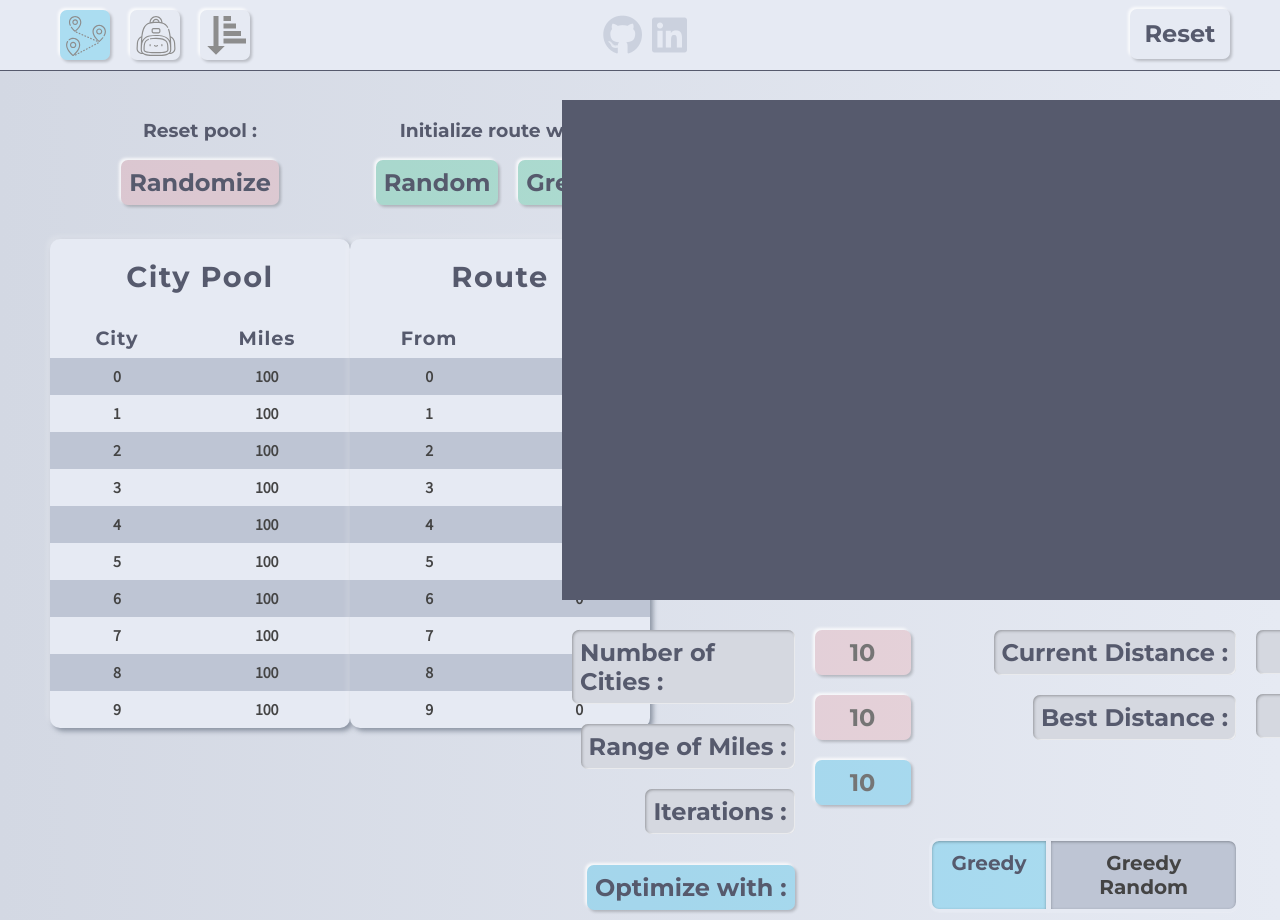
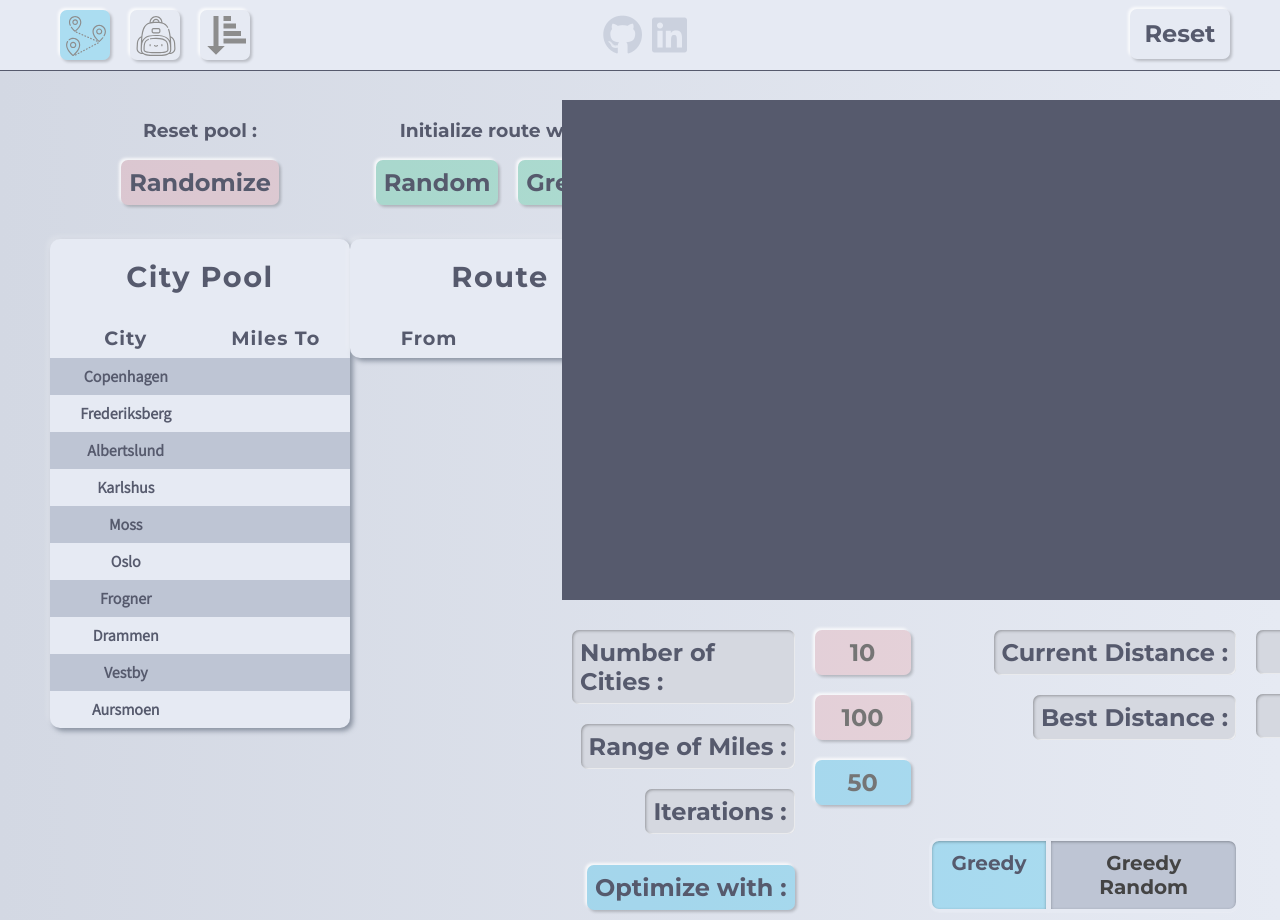
Before and after one commit to GosuAlex/Algorithm-Visualization, a React (Create React App) app: page /travellingsalesman in a window 1280 px wide. Shown: the top 920 px of the page. Built offline with nearby package versions, Linux system fonts and the light colour scheme.

Commit message:
TSP virtually working

```diff
--- a/src/App.css
+++ b/src/App.css
@@ -13,6 +13,7 @@
  --pink: #DA67BA;
  --green: #28c782;
  --greenWeak: #28c78244;
+ --greenDark: #1f9662;
  --grey: #565A6D;
  --greyDark: #444;
 
--- a/src/algorithms/tsp.js
+++ b/src/algorithms/tsp.js
@@ -59,7 +59,7 @@ export function algoInitRandom(arr) {
   }
   // Go back to startpoint at the end.
   distance += arr[visitedCities[(visitedCities.length - 1)]][visitedCities[0]];
-  visitedCities.push(visitedCities[0]);
+  visitedCities.push(0);
 
   const route = {
     visitedCities: visitedCities,
--- a/src/pages/knapsack/KnapsackTables/KnapsackTable.module.css
+++ b/src/pages/knapsack/KnapsackTables/KnapsackTable.module.css
@@ -20,7 +20,6 @@ td {
   font-family: Assistant;
   text-align: center;
   padding: 8px;
-  color: var(--greyDark);
 }
 
 th {
--- a/src/pages/sorting/SortingTable/SortingTable.module.css
+++ b/src/pages/sorting/SortingTable/SortingTable.module.css
@@ -11,7 +11,6 @@ td {
   font-family: Assistant;
   text-align: center;
   padding: 8px;
-  color: var(--greyDark);
 }
 
 th {
--- a/src/pages/travellingSalesman/TravellingSalesman.jsx
+++ b/src/pages/travellingSalesman/TravellingSalesman.jsx
@@ -1,3 +1,8 @@
+// fix sorted and rerun
+// fix best distance changes rerun'
+// animate randomize, signal it has changed
+// randomize city names picked
+
 import React, { useState } from 'react'
 
 import classes from "./TravellingSalesman.module.css";
@@ -8,11 +13,11 @@ import TravellingSalesmanTableRoute from './TravellingSalesmanTables/TravellingS
 import { genAdjSymMatrix, algoInitRandom, algoInitGreedy, greedyImprovement, greedyRandom } from "algorithms/tsp";
 
 const TravellingSalesman = () => {
-  const [arrRoute, setArrRoute] = useState(Array.from({ length: 10 }, v => 0));
-  const [arrCities, setArrCities] = useState(Array.from({ length: 10 }, v => 100));
-  const [arrSize, setArrSize] = useState(arrCities.length);
-  const [mileRange, setMileRange] = useState(arrCities.length);
-  const [iterations, setIterations] = useState(10);
+  const [arrRoute, setArrRoute] = useState([]);
+  const [arrSize, setArrSize] = useState(10);
+  const [mileRange, setMileRange] = useState(100);
+  const [arrCities, setArrCities] = useState(genAdjSymMatrix(arrSize, mileRange));
+  const [iterations, setIterations] = useState(50);
   const [distance, setDistance] = useState();
   const [bestDistance, setBestDistance] = useState(null);
   const [currentIndex, setCurrentIndex] = useState(null);
@@ -21,6 +26,7 @@ const TravellingSalesman = () => {
   const [switchField, setSwitchField] = useState("greedy");
   const [frontIndex, setFrontIndex] = useState([]);
   const [sorted, setSorted] = useState(false);
+  const [cityHover, setCityHover] = useState(null);
 
   const randomize = () => {
     setArrCities(genAdjSymMatrix(arrSize, mileRange));
@@ -101,6 +107,10 @@ const TravellingSalesman = () => {
     setSwitchField(value);
   }
 
+  const cityHoverHandler = (index) => {
+    setCityHover(index);
+  }
+
   return (
     <div className={classes.Dashboard}>
       <section className={classes.Tables}>
@@ -108,6 +118,8 @@ const TravellingSalesman = () => {
           arr={arrCities}
           randomize={randomize}
           playing={playing}
+          cityHover={cityHover}
+          cityHoverHandler={cityHoverHandler}
         />
         <TravellingSalesmanTableRoute
           arr={arrRoute}
@@ -118,6 +130,7 @@ const TravellingSalesman = () => {
           swapIndex={swapIndex}
           sorted={sorted}
           playing={playing}
+          arrRoute={arrRoute}
         />
       </section>
       <section className={classes.Control}>
@@ -127,6 +140,7 @@ const TravellingSalesman = () => {
           switchFieldHandler={switchFieldHandler}
           currentSwitch={switchField}
           setArrSize={setArrSize}
+          mileRange={mileRange}
           setMileRange={setMileRange}
           setIterations={setIterations}
           iterations={iterations}
--- a/src/pages/travellingSalesman/TravellingSalesmanControlPanel/TravellingSalesmanControlPanel.jsx
+++ b/src/pages/travellingSalesman/TravellingSalesmanControlPanel/TravellingSalesmanControlPanel.jsx
@@ -1,7 +1,7 @@
 import React from "react";
 import classes from "./TravellingSalesmanControlPanel.module.css";
 
-const TravellingSalesmanControlPanel = ({setArrSize, setMileRange, setIterations, iterations, currentDistance, bestDistance, placeholderNumber, optimize, playing, currentSwitch, switchFieldHandler }) => {
+const TravellingSalesmanControlPanel = ({setArrSize, setMileRange, mileRange, setIterations, iterations, currentDistance, bestDistance, placeholderNumber, optimize, playing, currentSwitch, switchFieldHandler }) => {
   return (
     <div className={classes.ControlPanel}>
       <div className={classes.ControlColumn}>
@@ -17,9 +17,9 @@ const TravellingSalesmanControlPanel = ({setArrSize, setMileRange, setIterations
           onChange={e => setArrSize(e.target.value)}
           placeholder={placeholderNumber}
           min="10"
-          max="999"
+          max="500"
         />
-        <input className={[classes.Btn, classes.MileRange].join(" ")} type="number" onChange={e => setMileRange(e.target.value)} placeholder={placeholderNumber} min="10" />
+        <input className={[classes.Btn, classes.MileRange].join(" ")} type="number" onChange={e => setMileRange(e.target.value)} placeholder={mileRange} min="10" max="10000" />
         <input className={[classes.Btn, classes.Iterations].join(" ")} type="number" onChange={e => setIterations(e.target.value)} placeholder={iterations} min="1" max="10000" />
       </div>
 
--- a/src/pages/travellingSalesman/TravellingSalesmanTables/TravellingSalesmanTable.module.css
+++ b/src/pages/travellingSalesman/TravellingSalesmanTables/TravellingSalesmanTable.module.css
@@ -20,7 +20,6 @@ td {
   font-family: Assistant;
   text-align: center;
   padding: 8px;
-  color: var(--greyDark);
 }
 
 .Theader {
@@ -129,3 +128,12 @@ tr:nth-child(even) {
   0%,100% { }
   40% { background-color: var(--green) }
 }
+
+.CityHover {
+  color: var(--greenDark);
+  font-style: italic;
+}
+
+.CityHoverCurrentCity {
+  background-color: var(--green) !important;
+}
--- a/src/pages/travellingSalesman/TravellingSalesmanTables/TravellingSalesmanTableCityPool.jsx
+++ b/src/pages/travellingSalesman/TravellingSalesmanTables/TravellingSalesmanTableCityPool.jsx
@@ -1,8 +1,9 @@
 import React from 'react'
 
 import classes from './TravellingSalesmanTable.module.css'
+import {cities} from "../cities";
 
-const TravellingSalesmanTableCityPool = ({arr, currentIndex, swapIndex, frontIndex, sorted, randomize, playing}) => {
+const TravellingSalesmanTableCityPool = ({arr, randomize, playing, cityHoverHandler, cityHover}) => {
   return (
     <div className={classes.Table}>
       <h3>Reset pool :</h3>
@@ -12,26 +13,29 @@ const TravellingSalesmanTableCityPool = ({arr, currentIndex, swapIndex, frontInd
         <table>
           <tbody>
             <tr>
-              <th>City</th>
-              <th>Miles</th>
+              <th className={classes.Theader}>City</th>
+              <th>Miles To</th>
             </tr>
             {arr.map((value, index) => (
               <tr
                 key={index}
+                onMouseOver={() => cityHoverHandler(index)}
+                onMouseLeave={() => cityHoverHandler(null)}
                 className={
-                  frontIndex === index
-                    ? classes.FrontIndex
-                    : swapIndex === index
-                      ? classes.SwapIndex
-                      : currentIndex === index
-                        ? classes.CurrentIndex
-                        : sorted
-                          ? classes.Sorted
-                          : null
+                  cityHover === index
+                    ? classes.CityHoverCurrentCity
+                    : null
                 }
               >
-                <td>{index}</td>
-                <td>{value}</td>
+                <td>{cities[index]}</td>
+                <td
+                  className={
+                    cityHover === index
+                      ? null
+                      : cityHover >= 0
+                        ? classes.CityHover
+                        : null}
+                >{value[cityHover]}</td>
               </tr>
             ))}
           </tbody>
--- a/src/pages/travellingSalesman/TravellingSalesmanTables/TravellingSalesmanTableRoute.jsx
+++ b/src/pages/travellingSalesman/TravellingSalesmanTables/TravellingSalesmanTableRoute.jsx
@@ -1,6 +1,7 @@
 import React from 'react'
 
 import classes from './TravellingSalesmanTable.module.css'
+import {cities} from "../cities";
 
 const TravellingSalesmanTableRoute = ({arr, currentIndex, swapIndex, frontIndex, sorted, initRandom, initGreedy, playing}) => {
   return (
@@ -17,6 +18,7 @@ const TravellingSalesmanTableRoute = ({arr, currentIndex, swapIndex, frontIndex,
               <th className={classes.Theader}>To</th>
             </tr>
             {arr.map((value, index) => (
+              index < arr.length-1 && (
                 <tr
                   key={index}
                   className={
@@ -31,9 +33,10 @@ const TravellingSalesmanTableRoute = ({arr, currentIndex, swapIndex, frontIndex,
                             : null
                   }
                 >
-                <td>{index}</td>
-                <td>{value}</td>
+                  <td>{cities[arr[index]]}</td>
+                  {index === arr.length-2 ? <td>{cities[arr[0]]}</td> : <td>{cities[arr[index+1]]}</td> }
                 </tr>
+                )
             ))}
           </tbody>
         </table>
--- /dev/null
+++ b/src/pages/travellingSalesman/cities.js
@@ -0,0 +1,513 @@
+export const cities = [
+  "Copenhagen",
+  "Frederiksberg",
+  "Albertslund",
+  "Karlshus",
+  "Moss",
+  "Oslo",
+  "Frogner",
+  "Drammen",
+  "Vestby",
+  "Aursmoen",
+  "Tranby",
+  "Bergen",
+  "Sarpsborg",
+  "Kongsvinger",
+  "Asgardstrand",
+  "Kolbotn",
+  "Horten",
+  "Lysaker",
+  "Nesbru",
+  "Skarnes",
+  "Aseral",
+  "Stokke",
+  "Hammerfest",
+  "Askim",
+  "Sortland",
+  "Leknes",
+  "Rygge",
+  "Leirsund",
+  "Dal",
+  "Raholt",
+  "Dilling",
+  "Elverum",
+  "Trondheim",
+  "Kolsas",
+  "Fornebu",
+  "Skien",
+  "Finnsnes",
+  "Tomasjorda",
+  "Tromsdalen",
+  "Hovik verk",
+  "Stabekk",
+  "Oppegard",
+  "Arendal",
+  "Salhus",
+  "Hol",
+  "Gjerdrum",
+  "Fetsund",
+  "Molde",
+  "Skodje",
+  "Fosnavag",
+  "Brattvag",
+  "Langevag",
+  "Syvik",
+  "Vestnes",
+  "Volda",
+  "Ulsteinvik",
+  "Eide",
+  "Hareid",
+  "Stranda",
+  "Stordal",
+  "Hjelset",
+  "Tennfjord",
+  "Lyngstad",
+  "Kristiansund",
+  "Rovde",
+  "Aukra",
+  "Skotterud",
+  "Moelv",
+  "Magnor",
+  "Brumunddal",
+  "Harstad",
+  "Larvik",
+  "Andalsnes",
+  "Ski",
+  "Halden",
+  "Sandefjord",
+  "Fredrikstad",
+  "Porsgrunn",
+  "Baerums verk",
+  "Tertnes",
+  "Rjukan",
+  "Holmestrand",
+  "Lillehammer",
+  "Krakeroy",
+  "Rolvsoy",
+  "Saltnes",
+  "Haukeland",
+  "Ranheim",
+  "Jessheim",
+  "Sandvika",
+  "Haslum",
+  "Asker",
+  "Langhus",
+  "Stavern",
+  "Gressvik",
+  "Kragero",
+  "Nevlunghamn",
+  "Hamar",
+  "Ottestad",
+  "Arnes",
+  "Gran",
+  "Mo i Rana",
+  "Frekhaug",
+  "Eidsvoll verk",
+  "Kristiansand",
+  "Narvik",
+  "Tokyo",
+  "Hiroshima",
+  "Saitama",
+  "Nihon'odori",
+  "Ibaraki",
+  "Urayasu",
+  "Suita",
+  "Funabashi",
+  "Nagareyama",
+  "Ichikawa",
+  "Isesaki",
+  "Koga",
+  "Ichihara",
+  "Koshigaya",
+  "Shibukawa",
+  "Aoicho",
+  "Yamakita",
+  "Gotemba",
+  "Nisshin",
+  "Nishinomiya",
+  "Den'en-chofu",
+  "Kawasaki",
+  "Toyama-shi",
+  "Moriguchi",
+  "Chita",
+  "Sano",
+  "Shizuoka",
+  "Kawanishi",
+  "Itami",
+  "Kobe",
+  "Tokai",
+  "Guangzhou",
+  "Fuzhou",
+  "Beijing",
+  "Baotou",
+  "Hohhot",
+  "Guiyang",
+  "Yinchuan",
+  "Nanjing",
+  "Changzhou",
+  "Chuzhou",
+  "Bangkok",
+  "Chumphon",
+  "Kathu",
+  "Phang Khon",
+  "Sakon Nakhon",
+  "Mueang Nonthaburi",
+  "Kalasin",
+  "Chon Buri",
+  "Loei",
+  "Khon Kaen",
+  "Nong Bua Lamphu",
+  "Roi Et",
+  "Udon Thani",
+  "Kumphawapi",
+  "Kanchanaburi",
+  "Nong Khai",
+  "Ayutthaya",
+  "Chiang Mai",
+  "Fairfield",
+  "Chicago",
+  "Hernando",
+  "Irving",
+  "Baltimore",
+  "Kingston",
+  "Burlington",
+  "Harrison",
+  "Newton Center",
+  "Littleton",
+  "Bloomington",
+  "San Ramon",
+  "Downers Grove",
+  "Circleville",
+  "Oxnard",
+  "Gulfport",
+  "Portland",
+  "Houston",
+  "Greenbank",
+  "Somerset",
+  "Sidman",
+  "Minneapolis",
+  "Manchester",
+  "Canton",
+  "The Bronx",
+  "San Francisco",
+  "Saluda",
+  "San Jose",
+  "Santa Clara",
+  "Sunnyvale",
+  "Washington",
+  "Harrisburg",
+  "Stafford",
+  "Newington",
+  "Vienna",
+  "Cambridge",
+  "Boston",
+  "South Harwich",
+  "Worcester",
+  "Tampa",
+  "Lake Wales",
+  "Saint Petersburg",
+  "Kyle",
+  "Pomona",
+  "Covina",
+  "Edmonds",
+  "Kirkland",
+  "White Plains",
+  "Waynesboro",
+  "Buffalo",
+  "New York",
+  "Ridgewood",
+  "Utica",
+  "Port Washington",
+  "Brecksville",
+  "Streetsboro",
+  "Hartford",
+  "Nashville",
+  "Chester",
+  "Richmond",
+  "Jacksonville",
+  "Kissimmee",
+  "Clinton",
+  "Denver",
+  "Fort Worth",
+  "Brandon",
+  "Dover",
+  "Union Township",
+  "Nazareth",
+  "Pine Brook",
+  "Edison",
+  "Redwood City",
+  "Arvada",
+  "Pineville",
+  "Ponte Vedra Beach",
+  "Sarasota",
+  "Jackson",
+  "Nacogdoches",
+  "Tomball",
+  "McKinney",
+  "Little Rock",
+  "Dallas",
+  "Halethorpe",
+  "Crofton",
+  "Northbrook",
+  "Palatine",
+  "New Hyde Park",
+  "Phoenix",
+  "Northville",
+  "St Louis",
+  "Lafayette",
+  "Castle Rock",
+  "Windsor",
+  "Laurel",
+  "Collegeville",
+  "Twinsburg",
+  "Getzville",
+  "Richfield",
+  "Rochester",
+  "Lorton",
+  "Manassas",
+  "Virginia Beach",
+  "Waldorf",
+  "Ashburn",
+  "Seattle",
+  "Woodbridge",
+  "Verona",
+  "Bakersfield",
+  "Scranton",
+  "Riverside",
+  "Gardena",
+  "Bakersfield",
+  "Fontana",
+  "Los Angeles",
+  "Sacramento",
+  "Bonham",
+  "Keller",
+  "Orlando",
+  "Largo",
+  "Austin",
+  "Atlanta",
+  "Salem",
+  "Stockbridge",
+  "Monroe Township",
+  "Lakewood",
+  "San Diego",
+  "Spring Valley",
+  "Reseda",
+  "Oak Brook",
+  "Novi",
+  "Miami",
+  "Fort Lauderdale",
+  "Littleton",
+  "Southern Pines",
+  "Grantville",
+  "Honesdale",
+  "Philadelphia",
+  "Coatesville",
+  "Kennesaw",
+  "Irvine",
+  "Newbury Park",
+  "Ontario",
+  "Manhattan Beach",
+  "San Mateo",
+  "Westlake Village",
+  "Covington",
+  "Wichita",
+  "Canton",
+  "Euless",
+  "New Orleans",
+  "Garland",
+  "Poughkeepsie",
+  "Mechanicsville",
+  "Sterling",
+  "Temple Hills",
+  "Glen Allen",
+  "Hopkins",
+  "Jersey City",
+  "Parsippany",
+  "Wanaque",
+  "Whippany",
+  "Bothell",
+  "Mill Valley",
+  "Oakland",
+  "Canonsburg",
+  "Naperville",
+  "Columbus",
+  "Monmouth Junction",
+  "King of Prussia",
+  "Tipton",
+  "Trenton",
+  "Upland",
+  "Santa Monica",
+  "Hacienda Heights",
+  "Lewis Center",
+  "Alexandria",
+  "Fairfax",
+  "Frederick",
+  "Dumfries",
+  "Charlotte",
+  "Bradenton",
+  "Winchester",
+  "Anniston",
+  "Round Rock",
+  "Humble",
+  "Katy",
+  "Golden",
+  "Colorado Springs",
+  "Merrick",
+  "Northfield",
+  "Ridgefield Park",
+  "North Palm Beach",
+  "Boca Raton",
+  "High Bridge",
+  "Piscataway",
+  "Hillsborough",
+  "Huntington Beach",
+  "Tempe",
+  "Yorba Linda",
+  "Duarte",
+  "Oceanside",
+  "Redding",
+  "Fountain Valley",
+  "Clinton",
+  "Durham",
+  "Marysville",
+  "Long Island City",
+  "Haverford",
+  "League City",
+  "Jackson",
+  "Berkley",
+  "Plano",
+  "Lexington",
+  "Atlanta",
+  "Brighton",
+  "Wakefield",
+  "East Falmouth",
+  "Louisa",
+  "Gaithersburg",
+  "Ashland",
+  "Columbia",
+  "Upper Marlboro",
+  "Oviedo",
+  "Birmingham",
+  "Tallahassee",
+  "Tustin",
+  "Suwanee",
+  "Pompano Beach",
+  "Grapevine",
+  "Pittsburgh",
+  "Butler",
+  "South Jordan",
+  "Elk Grove Village",
+  "Milwaukee",
+  "Bradford",
+  "Villa Park",
+  "Springfield Township",
+  "South Amboy",
+  "Signal Hill",
+  "Wilmington",
+  "Newport Beach",
+  "Las Vegas",
+  "Portsmouth",
+  "Midlothian",
+  "Rockville",
+  "Newport News",
+  "Edison",
+  "Paul Smiths",
+  "Copenhagen",
+  "North Richland Hills",
+  "Cedar Hill",
+  "Moorestown Township",
+  "Huntsville",
+  "Silver Spring",
+  "Fayetteville",
+  "Raleigh",
+  "Chesapeake",
+  "Arlington",
+  "Rougemont",
+  "Annandale",
+  "Norcross",
+  "Hendersonville",
+  "Dalton",
+  "Brooklyn",
+  "Elmhurst",
+  "Terre Haute",
+  "Ingleside",
+  "Detroit",
+  "Baton Rouge",
+  "West Hollywood",
+  "New Albany",
+  "Louisville",
+  "Destrehan",
+  "Normal",
+  "Ludington",
+  "Zolfo Springs",
+  "Zephyrhills",
+  "Bowling Green",
+  "Coppell",
+  "Chestnut Hill",
+  "Dedham",
+  "Westborough",
+  "Andover",
+  "Jasper",
+  "Allentown",
+  "Greensburg",
+  "South Burlington",
+  "Warrendale",
+  "Reston",
+  "New Kensington",
+  "Pitcairn",
+  "Hanover",
+  "Duncansville",
+  "Englewood",
+  "Boulder",
+  "Seoul",
+  "Incheon",
+  "Manila",
+  "Moscow",
+  "Omsk",
+  "Peschanka",
+  "Novovarshavka",
+  "Luzino",
+  "Vienenburg",
+  "Rosdorf",
+  "Einbeck",
+  "Markersbach",
+  "Westensee",
+  "Lauterbach",
+  "Marburg",
+  "Dornburg",
+  "Mainz",
+  "Weinbach",
+  "Cologne",
+  "Stockholm",
+  "Uppsala",
+  "Malmo",
+  "Handen",
+  "Skaerholmen",
+  "Gothenburg",
+  "Lidingoe",
+  "Rome",
+  "Amsterdam",
+  "The Hague",
+  "Zoetermeer",
+  "Helmond",
+  "Beek",
+  "Breukelen",
+  "Almere",
+  "Valencia",
+  "Riola",
+  "Barcelona",
+  "Athens",
+  "Pershore",
+  "Rowley Regis",
+  "Stroud",
+  "Birmingham",
+  "Worcester",
+  "Smethwick",
+  "Alcester",
+  "Dudley",
+  "Gloucester",
+  "Solihull",
+  "Tamworth",
+  "Abu Dhabi",
+  "Riyadh"
+];
```
Lines whose indentation alone changed are shown as unchanged.
